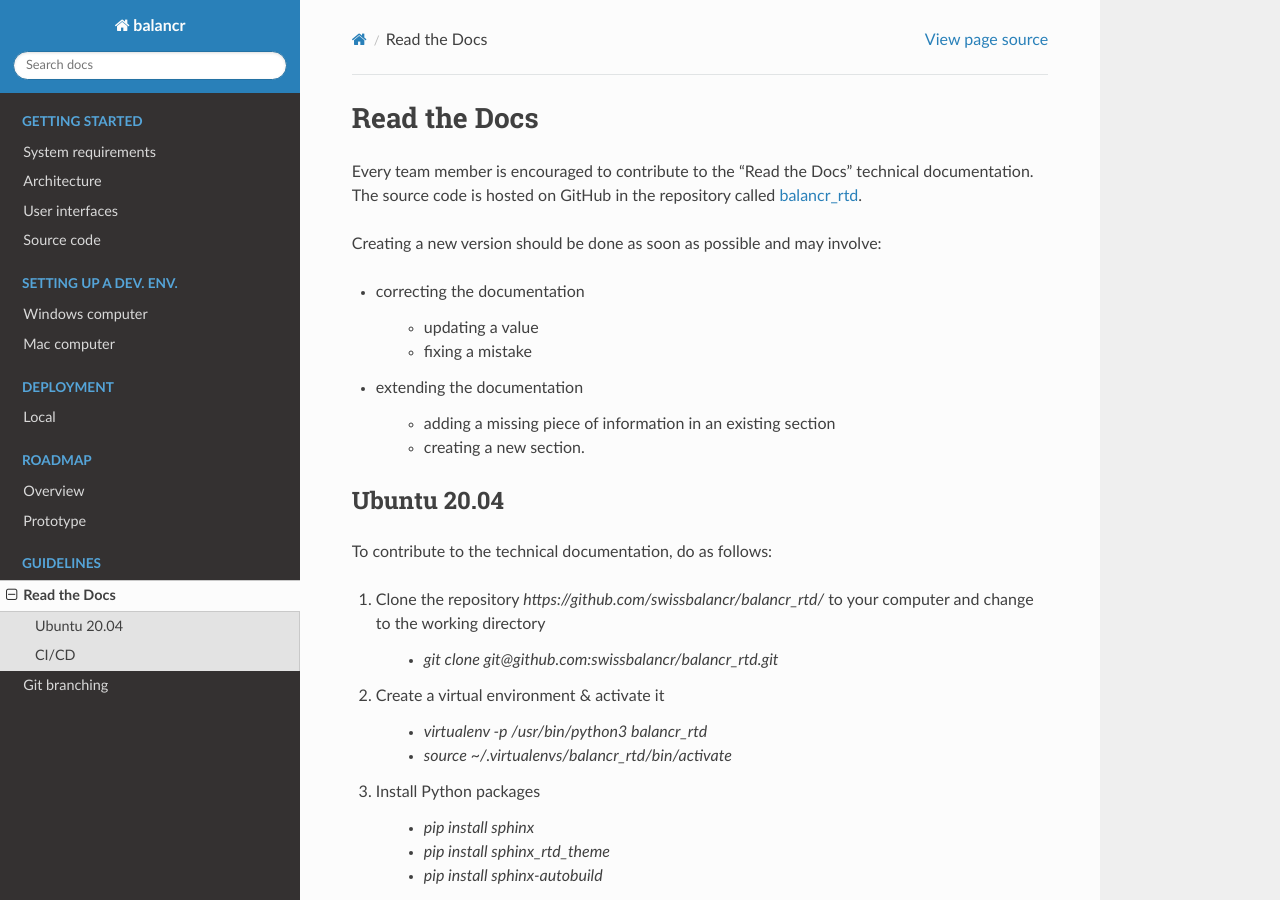
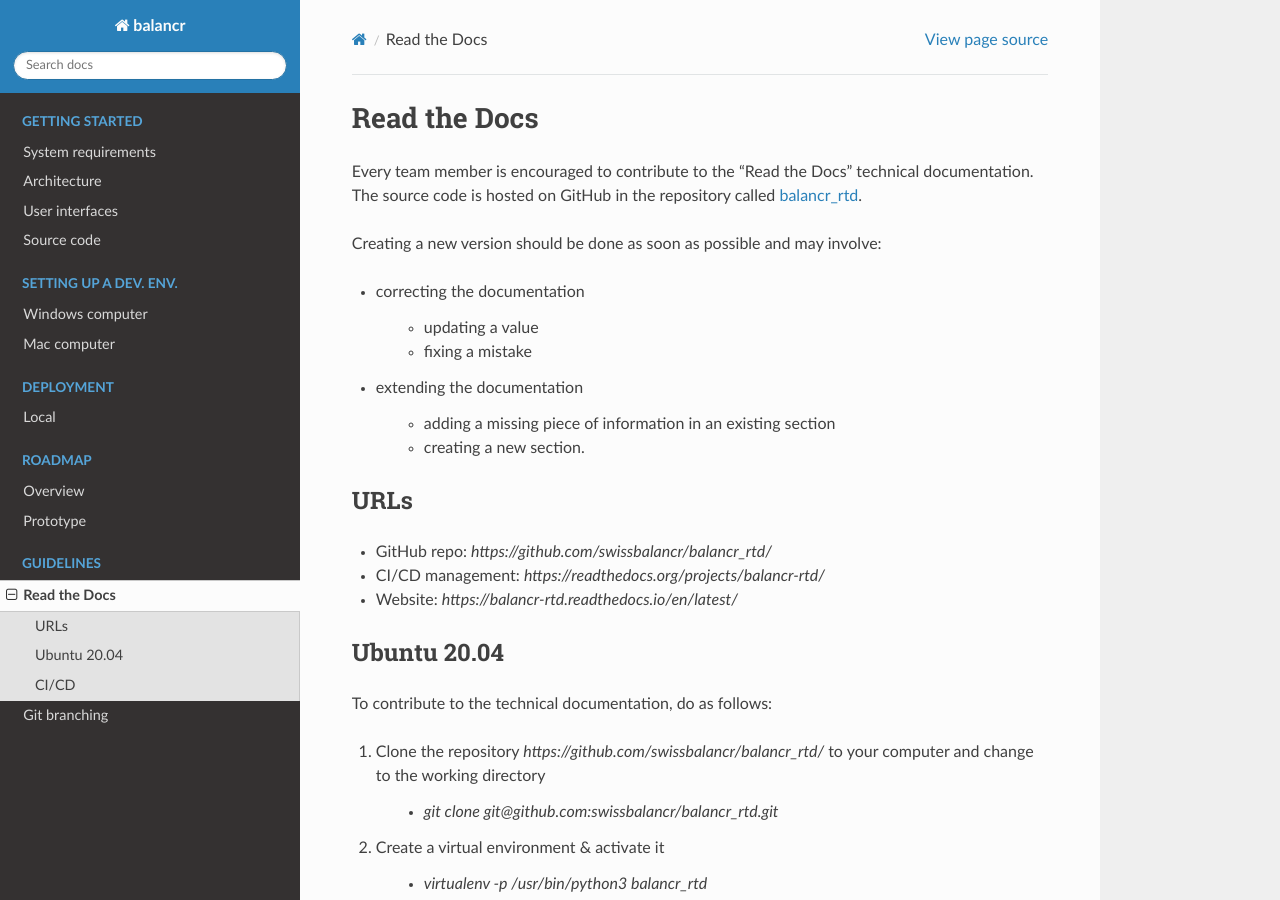
Before and after one commit to swissbalancr/balancr_rtd, a Sphinx documentation site: the page built from source/guidelines/readthedocs.rst, in a window 1280 px wide and 900 px high. Built offline with Sphinx 7.4.7 and the Read the Docs theme 2.0.0, drawn with Linux system fonts in a browser that asks for light colours.

Commit message:
Added URLs

```diff
--- a/source/guidelines/readthedocs.rst
+++ b/source/guidelines/readthedocs.rst
@@ -16,6 +16,13 @@ Creating a new version should be done as soon as possible and may involve:
 
     - adding a missing piece of information in an existing section
     - creating a new section.
+
+URLs
+====
+
+- GitHub repo: `https://github.com/swissbalancr/balancr_rtd/`
+- CI/CD management: `https://readthedocs.org/projects/balancr-rtd/`
+- Website: `https://balancr-rtd.readthedocs.io/en/latest/`
 
 Ubuntu 20.04
 ============
```
